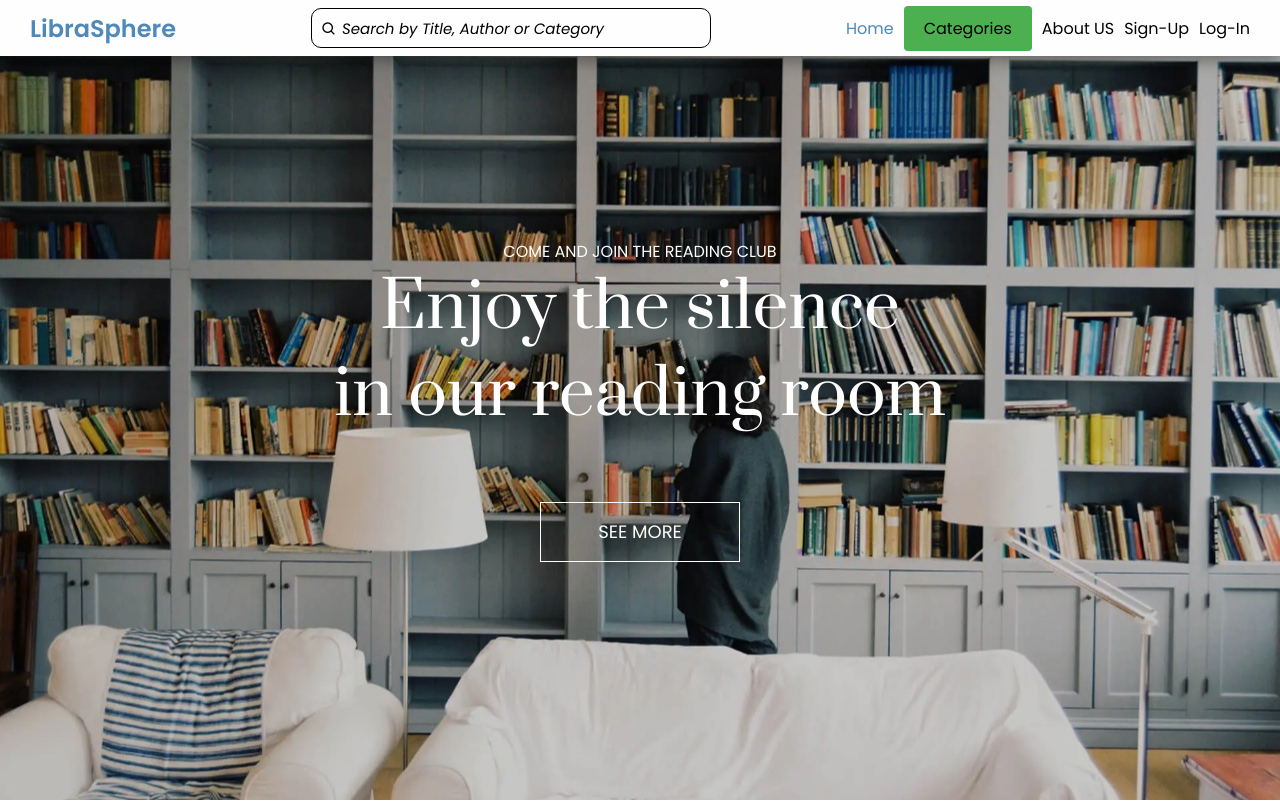
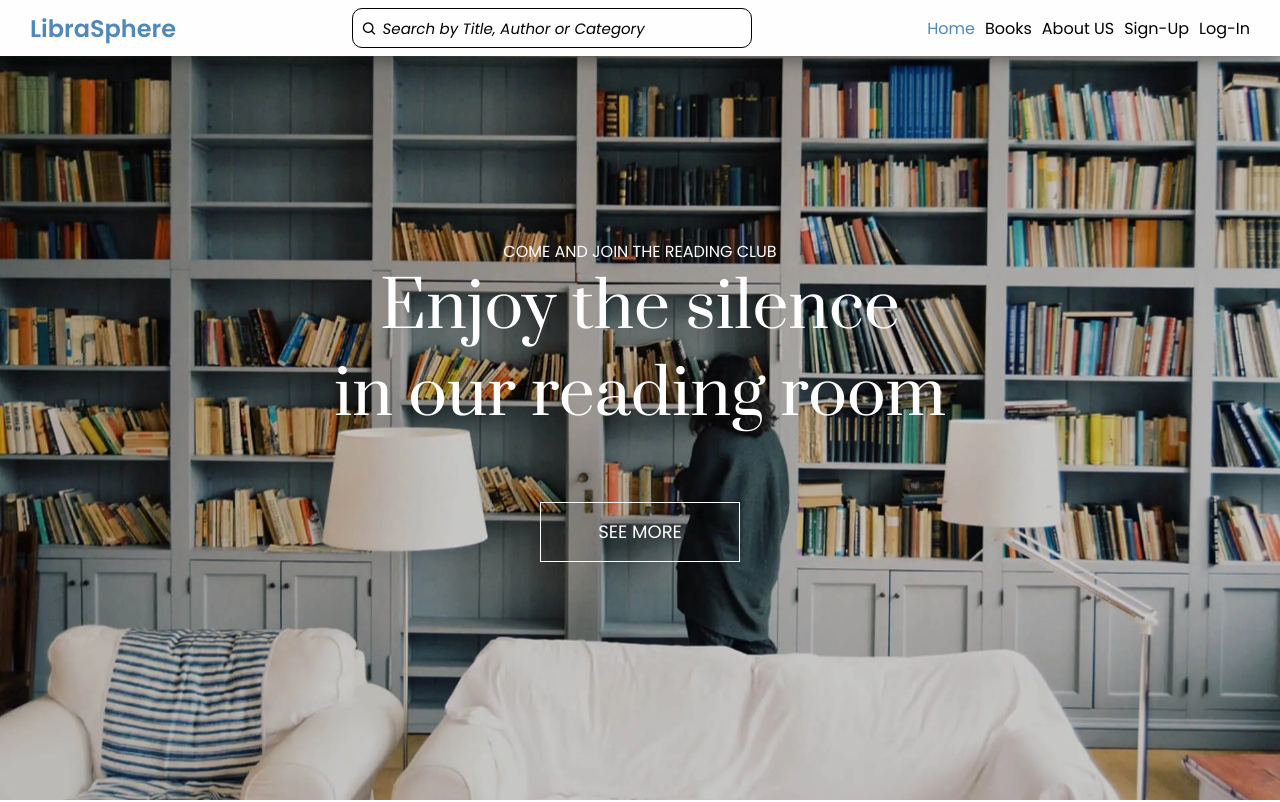
Before and after one commit to esraa-emary/LibraSphere, a plain HTML site: page index.html in a window 1280 px wide. Shown: the top 802 px of the page. Drawn offline with nearby package versions, Linux system fonts and the light colour scheme.

Commit message:
remove category button

```diff
--- a/index.html
+++ b/index.html
@@ -45,7 +45,7 @@
 
             <nav class="nav">
                 <a style="color: #4f88ba;" href="index.html">Home</a>
-                <a href="" for="menu-toggle" class="menu-button"><button>Categories</button></a>
+                <a href="./pages/List-Page.html">Books</a>
                 <a id="manage" href="./pages/Manage-Books.html">Manage Books</a>
                 <a id="profile" href="./pages/Profile.html">Profile</a>
                 <a href="./pages/About-Us.html">About US</a>
```
Also changed, not shown: 1 other file.
